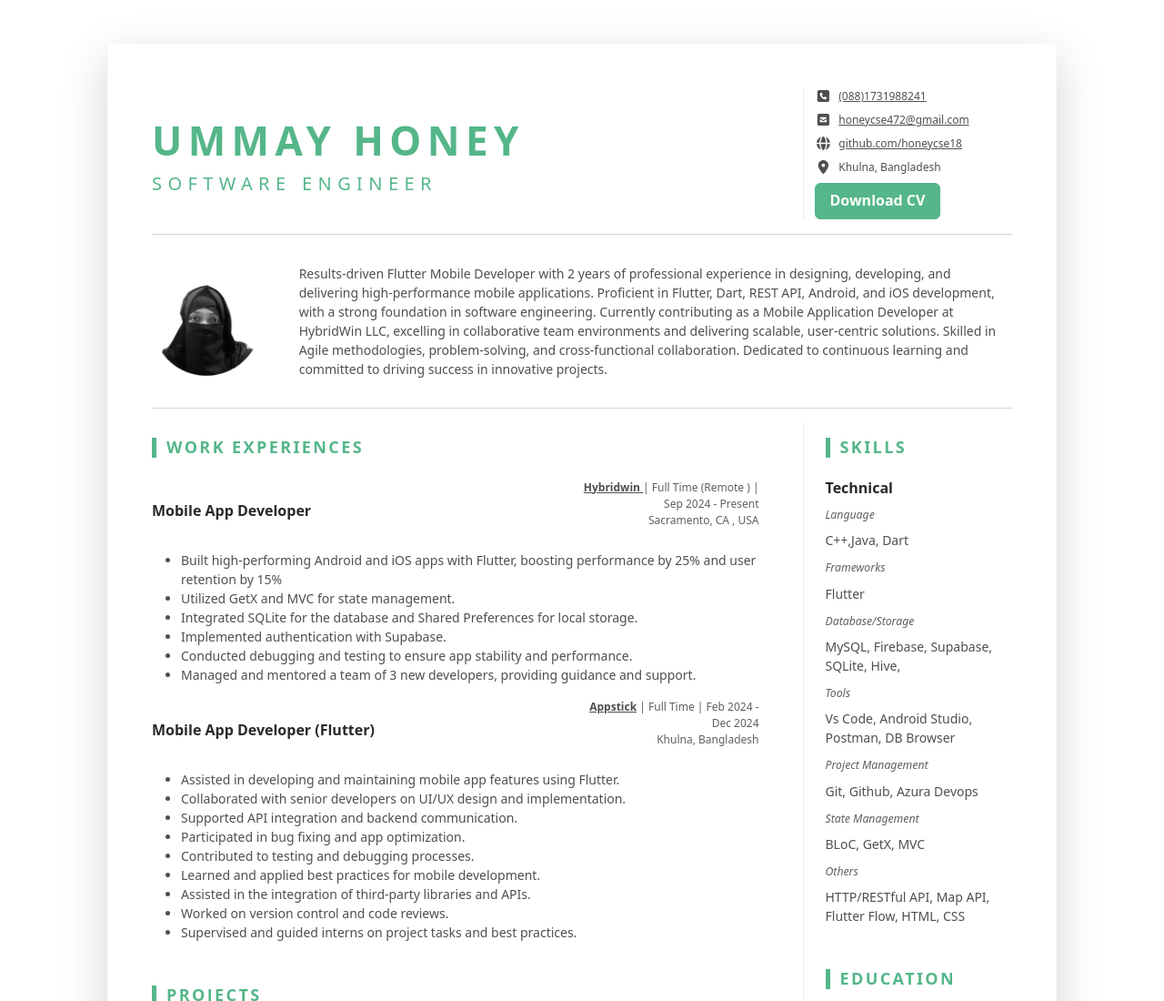
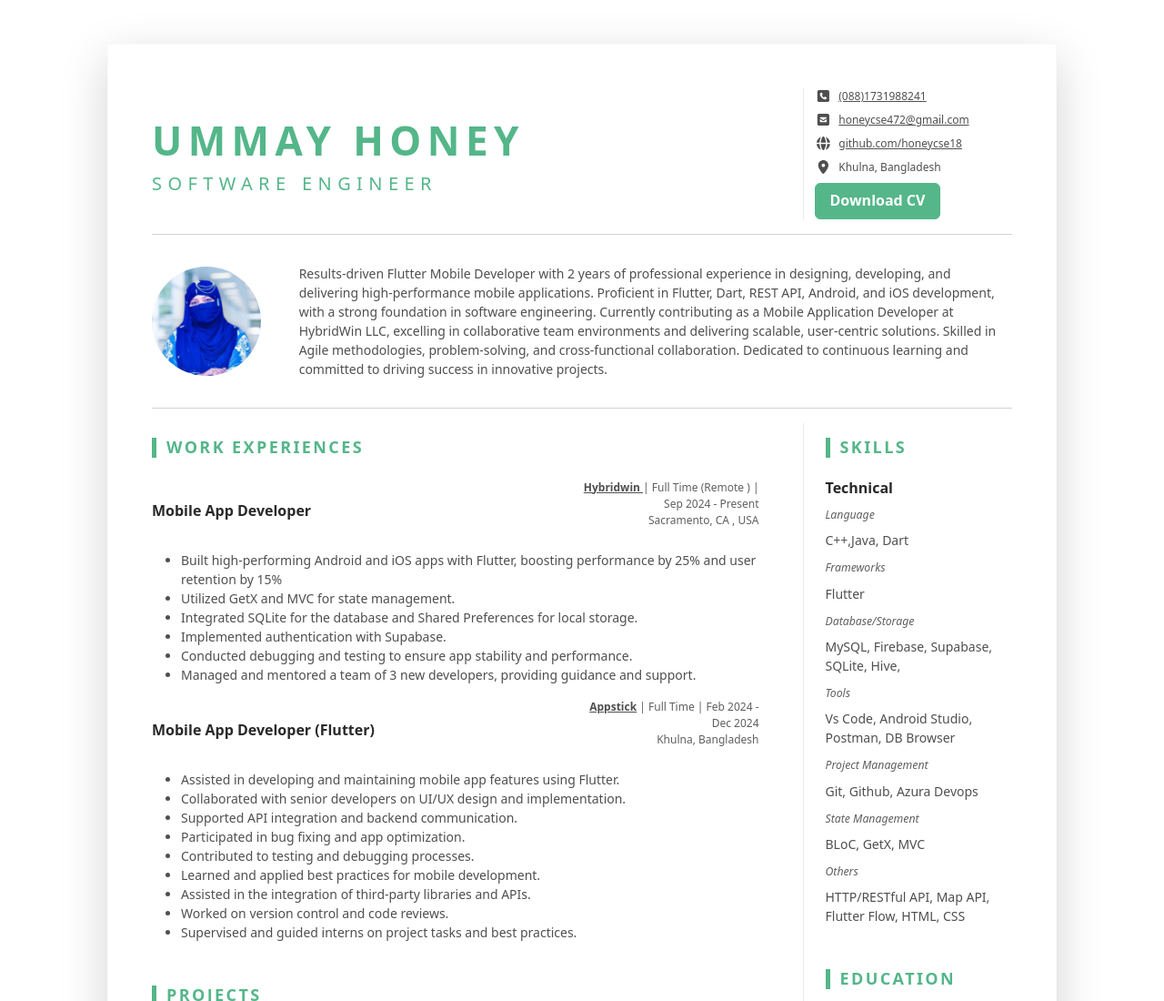
Before and after one commit to honeycse18/Ummay_Honey, a plain HTML site: page index.html in a window 1280 px wide. Shown: the top 1100 px of the page at 91% size. Drawn offline with Linux system fonts and the light colour scheme.

Commit message:
update profile image

```diff
--- a/index.html
+++ b/index.html
@@ -59,8 +59,8 @@
 				<div class="resume-intro py-3">
 					<div class="row align-items-center">
 						<div class="col-12 col-md-3 col-xl-2 text-center">
-							<img class="resume-profile-image mb-3 mb-md-0 me-md-5  ms-md-0 rounded mx-auto"
-								src="assets/images/Honey.png" alt="image">
+							<img class="resume-profile-image mb-3 mb-md-0 me-md-5  ms-md-0 rounded mx-auto rounded-circle"
+								src="assets/images/uhoney.png" alt="image">
 						</div>
 
 						<div class="col text-start">
```
Also changed, not shown: assets/images/Honey.jpeg (deleted), assets/images/Honey.png (deleted), assets/images/uhoney.png (added).
